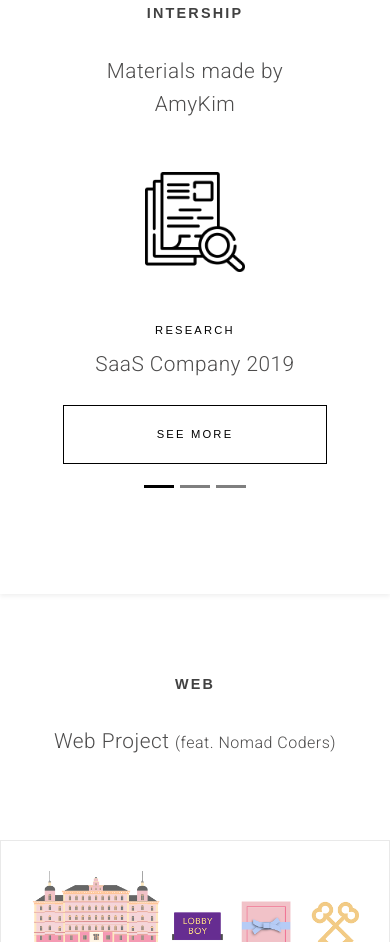
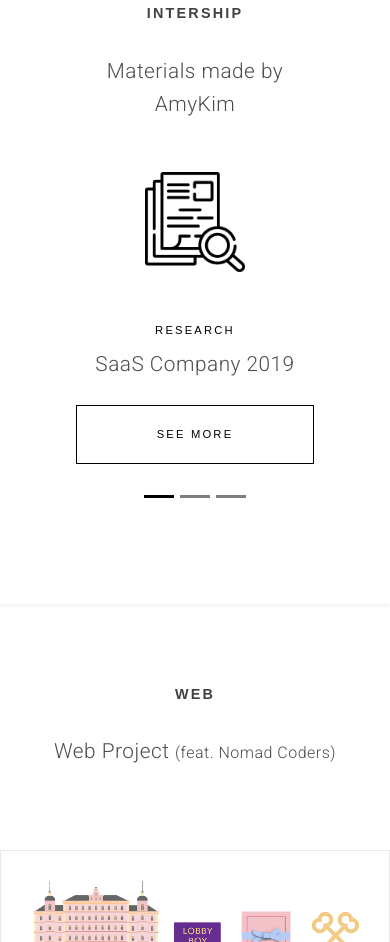
Before and after one commit to alaced/Foli, a website: page index.html in a window 390 px wide. Shown: the part 1505-2447 px from the top of the page. Drawn offline with nearby package versions, Linux system fonts and the light colour scheme; a web font is replaced by a local one.

Commit message:
crossbrowsing

```diff
--- a/src/scss/materials.scss
+++ b/src/scss/materials.scss
@@ -86,6 +86,7 @@
             display: flex;
             justify-content: center;
             padding-bottom: 20px;
+            max-height: 100px;
             img {
               width: 60%;
             }
--- a/src/scss/styles.scss
+++ b/src/scss/styles.scss
@@ -213,6 +213,7 @@ main {
         .content__img {
           display: flex;
           justify-content: center;
+          max-height: 180px;
         }
         @include responsive("webToMax") {
           display: flex;
@@ -231,8 +232,11 @@ main {
           @include main-font;
           width: 100%;
           background-color: white;
-          @include responsive("mobNtab") {
+          @include responsive("tablet") {
             padding-bottom: 10px;
+          }
+          @include responsive("mobile") {
+            padding-bottom: 20px;
           }
         }
         .carousel-caption {
@@ -256,7 +260,7 @@ main {
           border: 1px solid black;
           color: black;
           @include responsive("mobNtab") {
-            padding: 20px 30%;
+            padding: 20px 80px;
           }
           transition: all 0.2s ease-in-out;
           &:hover {
```
Also changed, not shown: dist/css/styles.css.
